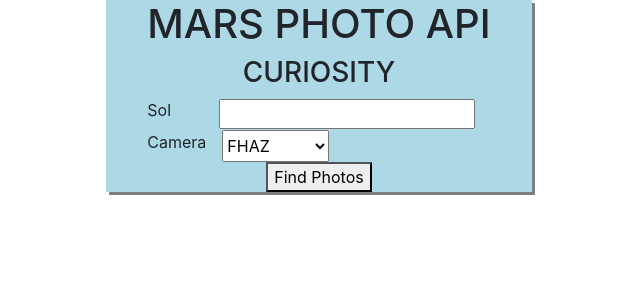
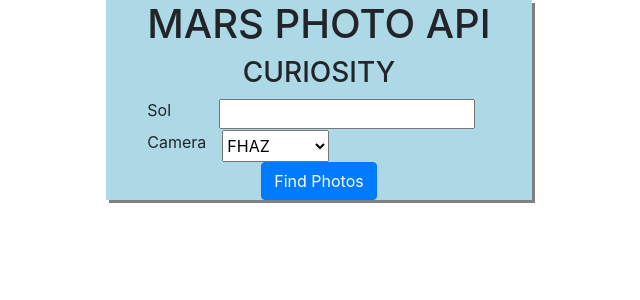
Before and after one commit to GreatDeveloper66/mars-photo-api, a React (Create React App) app in the folder frontend/: page /Mars in a window 1280 px wide. Shown: the top 300 px of the page, without its empty margins (321-961 px from the left). Built offline with nearby package versions, Linux system fonts and the light colour scheme.

Commit message:
Make button variant primary

```diff
--- a/frontend/src/Components/Mars.js
+++ b/frontend/src/Components/Mars.js
@@ -1,5 +1,5 @@
 import React, { Component, useState } from 'react'
-import { Row, Container, Col, Form } from 'react-bootstrap'
+import { Row, Container, Col, Form, Button } from 'react-bootstrap'
 
 export default function Mars() {
     const [ camera, setCamera ] = useState('FHAZ')
@@ -45,7 +45,7 @@ export default function Mars() {
                 </select>
             </Form.Row>
             <Form.Row className="d-flex justify-content-center align-items-center">
-                <button type="submit">Find Photos</button>
+                <Button type="submit" variant="primary">Find Photos</Button>
             </Form.Row>
         </Form>
     </Col>
```
